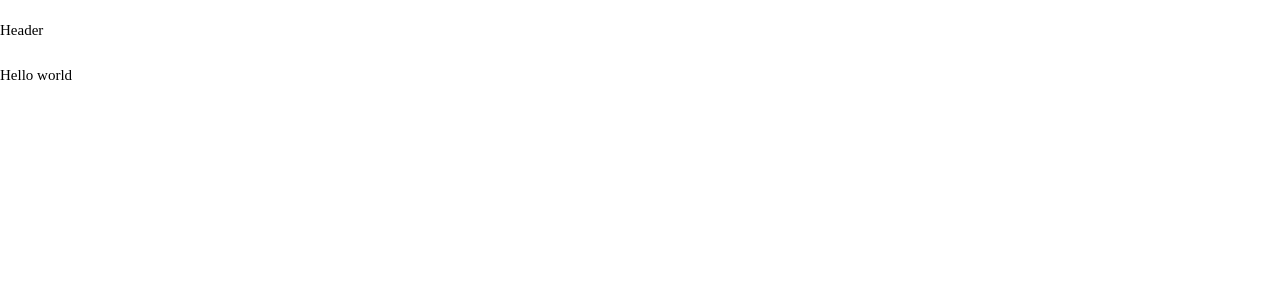
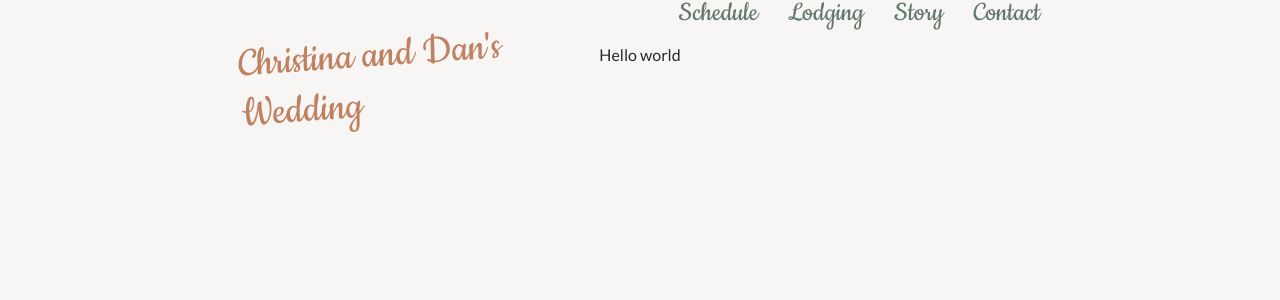
Before and after one commit to dgurns/wedding, a Next.js app: page / in a window 1280 px wide. Shown: the top 300 px of the page. Built offline with nearby package versions, Linux system fonts and the light colour scheme.

Commit message:
Style header

```diff
--- a/components/Header.js
+++ b/components/Header.js
@@ -1,7 +1,93 @@
-const Header = () => (
-  <div>
-    <p>Header</p>
-  </div>
-);
+import { withRouter } from 'next/router';
+import styled from 'styled-components';
+import { tablet, mobile } from '../utils/mediaQueries';
+import theme from '../utils/theme';
 
-export default Header;
+const HeaderStyles = styled.div`
+  color: ${props => props.theme.sage};
+  display: flex;
+  flex: 1;
+  font-family: ${props => props.theme.titleFont};
+  height: 100px;
+  margin-top: 3rem;
+  width: ${props => props.theme.maxContentWidth};
+  position: relative;
+  a {
+    text-decoration: none;
+    &:hover {
+      color: ${props => props.theme.copper};
+    }
+  }
+  .title {
+    font-size: ${props => props.theme.titleFontSize};
+    left: 0;
+    position: absolute;
+    transform: rotate(-4deg);
+    top: 0;
+    width: 300px;
+    ${tablet} {
+      left: 20px;
+    }
+    ${mobile} {
+      max-width: 300px;
+      padding-right: 10px;
+      width: 100%;
+    }
+  }
+  ul {
+    bottom: 0;
+    display: flex;
+    flex-direction: row;
+    font-size: ${props => props.theme.subheadFontSize};
+    justify-content: flex-end;
+    right: 0;
+    position: absolute;
+    li {
+      margin-left: 3rem;
+    }
+    ${tablet} {
+      right: 20px;
+    }
+    ${mobile} {
+      flex-direction: column;
+      text-align: right;
+    }
+  }
+  ${tablet} {
+    height: 145px;
+    width: 100%;
+  }
+  ${mobile} {
+    height: 235px;
+  }
+`;
+
+const Header = ({ router }) => {
+  const currentRoute = router.asPath;
+  const applySelected = targetRoute =>
+    targetRoute === currentRoute ? { color: theme.copper } : null;
+
+  return (
+    <HeaderStyles>
+      <div className="title">
+        <a style={applySelected('/')}>Christina and Dan's Wedding</a>
+      </div>
+      <ul>
+        <li>
+          <a style={applySelected('/schedule')}>Schedule</a>
+        </li>
+        <li>
+          <a style={applySelected('/lodging')}>Lodging</a>
+        </li>
+        <li>
+          <a style={applySelected('/story')}>Story</a>
+        </li>
+        <li>
+          <a style={applySelected('/contact')}>Contact</a>
+        </li>
+      </ul>
+    </HeaderStyles>
+  );
+};
+
+export default withRouter(Header);
--- a/components/Meta.js
+++ b/components/Meta.js
@@ -5,6 +5,10 @@ const Meta = () => (
     <meta name="viewport" content="width=device-width, initial-scale=1" />
     <meta charSet="utf-8" />
     <link rel="shortcut icon" href="/static/favicon.png" />
+    <link
+      href="https://fonts.googleapis.com/css?family=Cookie|Lato&display=swap"
+      rel="stylesheet"
+    />
     <title>Christina and Dan's Wedding</title>
   </Head>
 );
--- a/components/PageLayout.js
+++ b/components/PageLayout.js
@@ -1,12 +1,9 @@
 import React, { Component } from 'react';
 import styled, { ThemeProvider } from 'styled-components';
+import theme from '../utils/theme';
 import GlobalStyles from './styles/Global';
 import Header from './Header';
 import Meta from './Meta';
-
-const theme = {
-  maxWidth: '1000px'
-};
 
 class PageLayout extends Component {
   render() {
--- a/components/styles/Global.js
+++ b/components/styles/Global.js
@@ -1,15 +1,6 @@
 import { createGlobalStyle } from 'styled-components';
-import { mobile, tablet } from '../../utils/mediaQueries';
 
 const Global = createGlobalStyle`
-  ${
-    '' /* @font-face {
-    font-family: 'radnika_next';
-    src: url('/static/radnikanext-medium-webfont.woff2') format('woff2');
-    font-weight: normal;
-    font-style: normal;
-  } */
-  }
   html {
     box-sizing: border-box;
     font-size: 10px;
@@ -18,14 +9,39 @@ const Global = createGlobalStyle`
     box-sizing: inherit;
   }
   body {
+    align-items: center;
+    background-color: ${props => props.theme.offWhite}
+    color: ${props => props.theme.offBlack};
+    display: flex;
+    flex: 1;
+    flex-direction: column;
+    font-family: ${props => props.theme.bodyFont};
+    font-size: 1.6rem;
+    justify-content: flex-start;
+    line-height: 1.1;
+    overflow: auto;
     padding: 0;
     margin: 0;
-    font-size: 1.5rem;
-    line-height: 2;
-    ${'' /* font-family: 'radnika_next'; */}
   }
   a {
-    text-decoration: none;
+    margin: 0;
+    padding: 0;
+    text-decoration: underline;
+    &:hover {
+      cursor: pointer;
+    }
+  }
+  ol, ul {
+    list-style: none;
+    margin: 0;
+    padding: 0;
+  }
+  #__next {
+    align-items: center;
+    display: flex;
+    flex: 1;
+    flex-direction: column;
+    width: 100%;
   }
 `;
 
--- a/package.json
+++ b/package.json
@@ -10,6 +10,7 @@
   },
   "license": "MIT",
   "dependencies": {
+    "classnames": "^2.2.6",
     "next": "8.1.0",
     "react": "16.8.6",
     "react-dom": "16.8.6",
--- a/utils/mediaQueries.js
+++ b/utils/mediaQueries.js
@@ -1,2 +1,4 @@
+import theme from './theme';
+
 export const mobile = '@media (max-width: 420px)';
-export const tablet = '@media (min-width: 421px) and (max-width: 800px)';
+export const tablet = `@media (max-width: ${theme.maxContentWidth})`;
--- /dev/null
+++ b/utils/theme.js
@@ -0,0 +1,19 @@
+const theme = {
+  // Colors
+  offBlack: '#282828',
+  sage: '#63796D',
+  lightSage: '#8BA4A1',
+  copper: '#C08162',
+  offWhite: '#F8F6F4',
+  white: '#FFFFFF',
+  // Fonts
+  titleFont: 'Cookie',
+  bodyFont: 'Lato',
+  // Font sizes
+  titleFontSize: '4.5rem',
+  subheadFontSize: '3rem',
+  // Page Dimensions
+  maxContentWidth: '800px'
+};
+
+export default theme;
```
Also changed, not shown: 1 other file (tests, documents, lock files or other folders).
